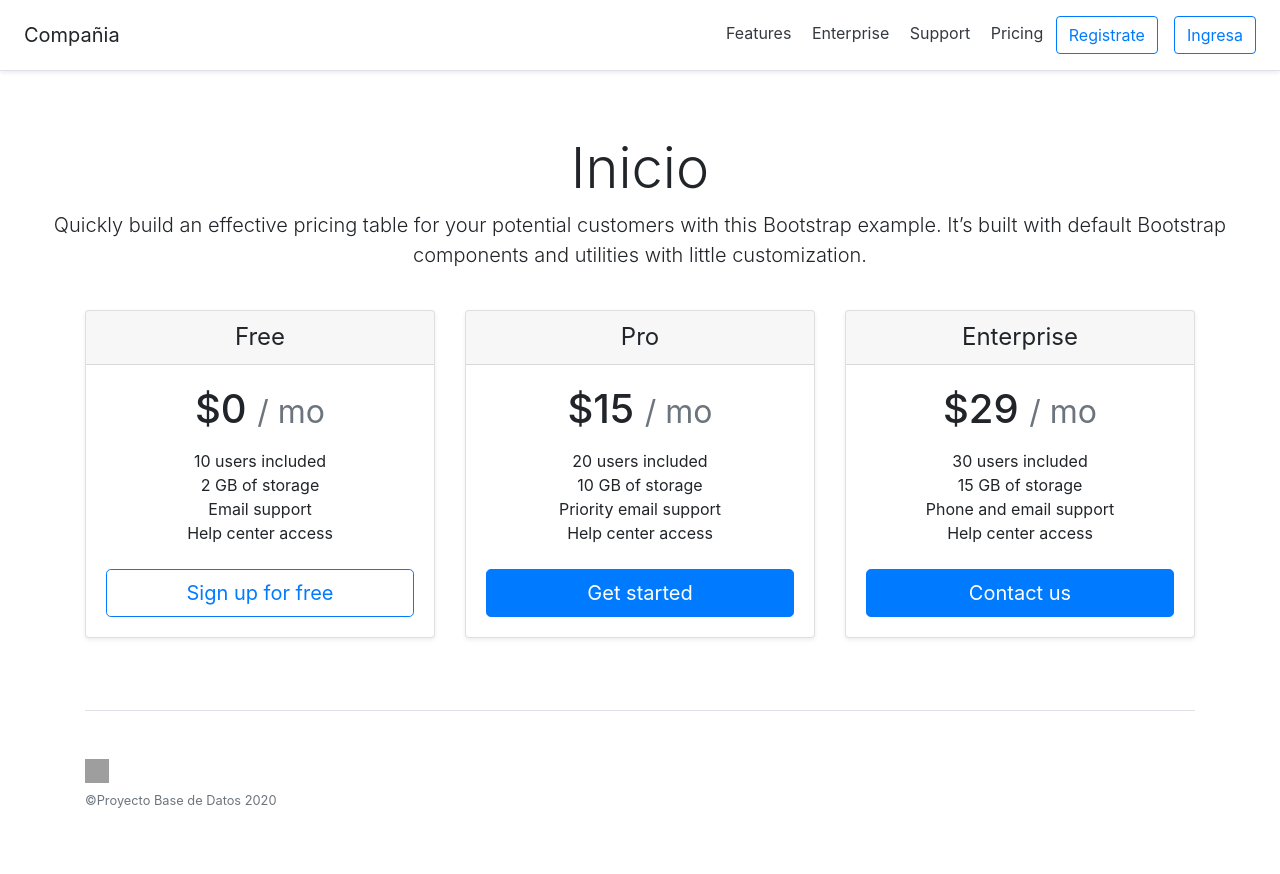
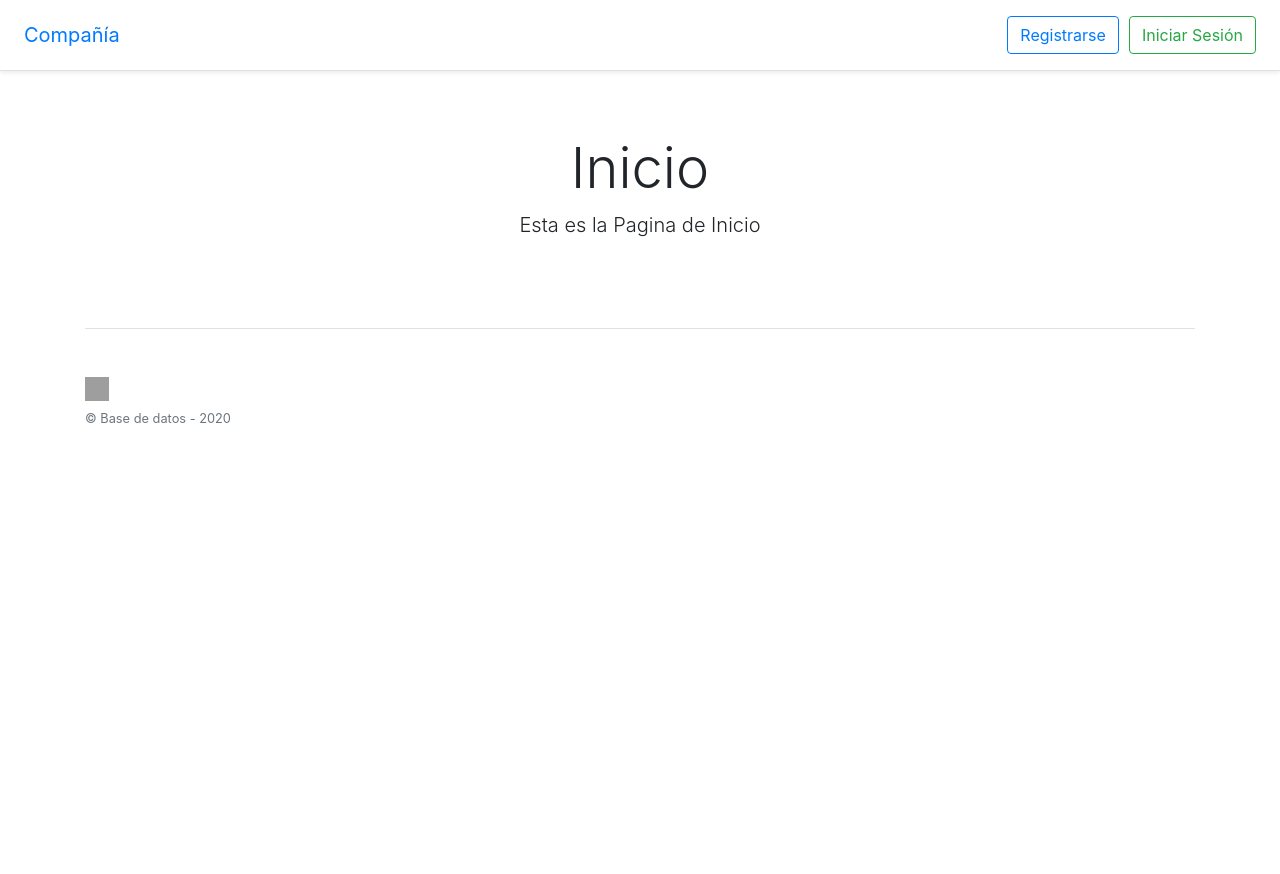
Before and after one commit to SebastianUCM/Base-de-Datos, a Flask app: page / in a window 1280 px wide. After the commit the page ends 423 px from the top, so only its background shows below. Run offline with Flask 2, Linux system fonts and the light colour scheme; some libraries are stand-ins or nearby versions; grey boxes are pictures that could not be loaded.

Commit message:
CORRECCION - MODELO OK DEF

```diff
--- a/main.py
+++ b/main.py
@@ -10,9 +10,35 @@ def inicio():
     else:
         return render_template("inicio.html")
 
-@app.route("/Inicio_Sesion")
+@app.route("/Inicio_Sesion", methods=["POST","GET"]) #vista inicio sesion
 def inicio_sesion():
-    return render_template("inicio_sesion.html")
+    if request.method == "POST":
+        CLIENTE = dict()
+        CLIENTE["EMAIL"] = request.form['email_usuario']
+        CLIENTE["CONTRASENA"] = request.form['contrasena_usuario']
+        conexion = conectar_bdd()
+        if conexion != False:
+            sentencia = conexion.cursor()
+            resultado = sentencia.var(cx_Oracle.STRING)
+            mensaje = sentencia.var(cx_Oracle.STRING)
+            sentencia.callproc("INICIAR_SESION",(CLIENTE["EMAIL"], CLIENTE["CONTRASENA"], resultado, mensaje))
+            sentencia.close()
+            if resultado.getvalue() == "TRUE":
+                session["CLIENTE"] = CLIENTE["EMAIL"]
+                flash(mensaje.getvalue(), "success")
+            else:
+                flash(mensaje.getvalue(), "danger")
+        else:
+            flash("No se pudo realizar la conexion", "danger")
+        return redirect(url_for("inicio_sesion"))
+    else:
+        return render_template("inicio_sesion.html")
+
+@app.route("/cerrar_sesion")
+def cerrar_sesion():
+    if session["CLIENTE"]:
+        session.pop("CLIENTE", None)
+    return redirect(url_for("inicio"))
 
 @app.route("/Registro")
 def registro():
@@ -97,6 +123,7 @@ def conectar_bdd():
         return conexion
     except cx_Oracle.DatabaseError as e:
         error = e.args[0]
+        print(error)
         return False
 
 if __name__ == "__main__":
--- a/templates/inicio.html
+++ b/templates/inicio.html
@@ -9,84 +9,39 @@
     <link rel="stylesheet" href="{{ url_for('static', filename='css/bootstrap.min.css') }}">
     <script src="{{ url_for('static', filename='js/bootstrap.min.js') }}"></script>
   </head>
+
   <body>
     <div class="d-flex flex-column flex-md-row align-items-center p-3 px-md-4 mb-3 bg-white border-bottom shadow-sm">
-  <h5 class="my-0 mr-md-auto font-weight-normal">Compañia</h5>
-  <nav class="my-2 my-md-0 mr-md-3">
-    <a class="p-2 text-dark" href="#">Features</a>
-    <a class="p-2 text-dark" href="#">Enterprise</a>
-    <a class="p-2 text-dark" href="#">Support</a>
-    <a class="p-2 text-dark" href="#">Pricing</a>
-    <a class="btn btn-outline-primary" href="/Registro">Registrate</a>
-  </nav>
-  <a class="btn btn-outline-primary" href="/Inicio_Sesion">Ingresa</a>
+        <h5 class="my-0 mr-md-auto font-weight-normal"><a href="{{ url_for('inicio') }}">Compañía</a></h5>
+       <!-- <nav class="my-2 my-md-0 mr-md-3">
+            <a class="p-2 text-dark" href="{{ url_for('pais') }}">Pais</a>
+        </nav> -->
+        {% if not session["CLIENTE"] %}
+        <a class="btn btn-outline-primary" href="{{ url_for('registro') }}">Registrarse</a>
+        {% endif %}
+        {% if session["CLIENTE"] %}
+        <a class="btn btn-outline-danger" style="margin-left: 10px;" href="{{ url_for('cerrar_sesion') }}">Cerrar Sesión</a>
+        {% else %}
+        <a class="btn btn-outline-success" style="margin-left: 10px;" href="{{ url_for('inicio_sesion') }}">Iniciar Sesión</a>
+        {% endif %}
     </div>
+
 
     <div class="pricing-header px-3 py-3 pt-md-5 pb-md-4 mx-auto text-center">
         <h1 class="display-4">Inicio</h1>
-  <p class="lead">Quickly build an effective pricing table for your potential customers with this Bootstrap example. It’s built with default Bootstrap components and utilities with little customization.</p>
+        <p class="lead">Esta es la Pagina de Inicio</p>
     </div>
 
     <div class="container">
-  <div class="card-deck mb-3 text-center">
-    <div class="card mb-4 shadow-sm">
-      <div class="card-header">
-        <h4 class="my-0 font-weight-normal">Free</h4>
-      </div>
-      <div class="card-body">
-        <h1 class="card-title pricing-card-title">$0 <small class="text-muted">/ mo</small></h1>
-        <ul class="list-unstyled mt-3 mb-4">
-          <li>10 users included</li>
-          <li>2 GB of storage</li>
-          <li>Email support</li>
-          <li>Help center access</li>
-        </ul>
-        <button type="button" class="btn btn-lg btn-block btn-outline-primary">Sign up for free</button>
-      </div>
-    </div>
-    <div class="card mb-4 shadow-sm">
-      <div class="card-header">
-        <h4 class="my-0 font-weight-normal">Pro</h4>
-      </div>
-      <div class="card-body">
-        <h1 class="card-title pricing-card-title">$15 <small class="text-muted">/ mo</small></h1>
-        <ul class="list-unstyled mt-3 mb-4">
-          <li>20 users included</li>
-          <li>10 GB of storage</li>
-          <li>Priority email support</li>
-          <li>Help center access</li>
-        </ul>
-        <button type="button" class="btn btn-lg btn-block btn-primary">Get started</button>
-      </div>
-    </div>
-    <div class="card mb-4 shadow-sm">
-      <div class="card-header">
-        <h4 class="my-0 font-weight-normal">Enterprise</h4>
-      </div>
-      <div class="card-body">
-        <h1 class="card-title pricing-card-title">$29 <small class="text-muted">/ mo</small></h1>
-        <ul class="list-unstyled mt-3 mb-4">
-          <li>30 users included</li>
-          <li>15 GB of storage</li>
-          <li>Phone and email support</li>
-          <li>Help center access</li>
-        </ul>
-        <button type="button" class="btn btn-lg btn-block btn-primary">Contact us</button>
-      </div>
-    </div>
-  </div>
-
         <footer class="pt-4 my-md-5 pt-md-5 border-top">
             <div class="row">
                 <div class="col-12 col-md">
                     <img class="mb-2" src="/docs/4.4/assets/brand/bootstrap-solid.svg" alt="" width="24" height="24">
-        <small class="d-block mb-3 text-muted">&copy;Proyecto Base de Datos 2020</small>
+                    <small class="d-block mb-3 text-muted">&copy; Base de datos - 2020</small>
                 </div>
-
-
-
             </div>
         </footer>
     </div>
 </body>
+
 </html>
```
Also changed, not shown: templates/inicio_sesion.html (+9 -9 lines), AVIONES.sql. Lines whose indentation alone changed are shown as unchanged.
